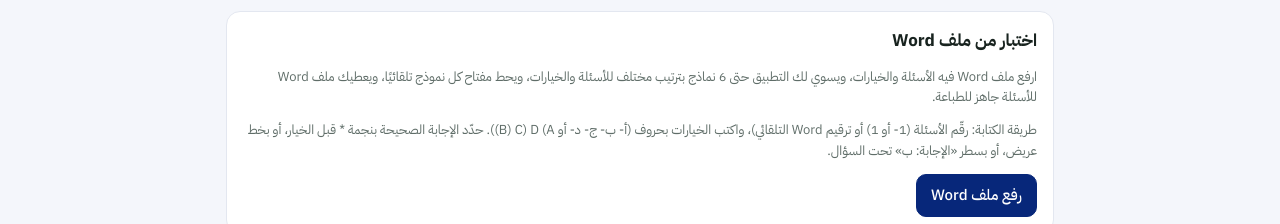
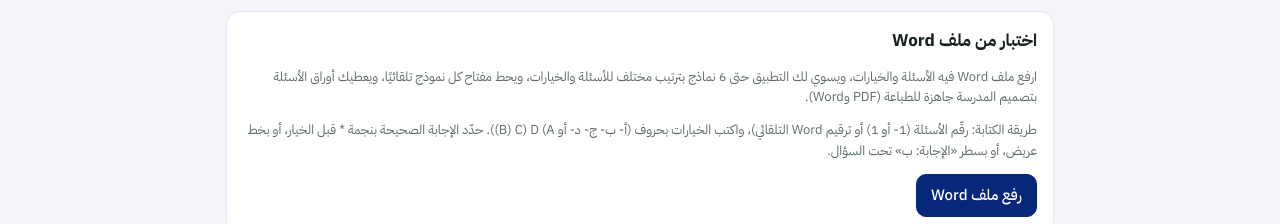
Before and after one commit to diffy-lap/02, a plain HTML site: page grade/index.html in a window 1280 px wide. Shown: the part 320-544 px from the top of the page. Drawn offline with nearby package versions, Linux system fonts and the light colour scheme.

Commit message:
Grading: home text mentions PDF question papers
Co-Authored-By: Claude Opus 5.5 <noreply@anthropic.com>
Claude-Session: https://claude.ai/code/session_017Smvc7MBJKdFRLvrkXmQ4h

```diff
--- a/grade/index.html
+++ b/grade/index.html
@@ -445,7 +445,7 @@ function homeHTML(){
     ${storageNote()}
     <div class="card"><h2>الاختبارات</h2><div class="examlist">${list||'<p class="muted">ما فيه اختبارات بعد. أنشئ أول اختبار من الأسفل.</p>'}</div></div>
     <div class="card"><h2>اختبار من ملف Word</h2>
-      <p class="small muted">ارفع ملف Word فيه الأسئلة والخيارات، ويسوي لك التطبيق حتى 6 نماذج بترتيب مختلف للأسئلة والخيارات، ويحط مفتاح كل نموذج تلقائيًا، ويعطيك ملف Word للأسئلة جاهز للطباعة.</p>
+      <p class="small muted">ارفع ملف Word فيه الأسئلة والخيارات، ويسوي لك التطبيق حتى 6 نماذج بترتيب مختلف للأسئلة والخيارات، ويحط مفتاح كل نموذج تلقائيًا، ويعطيك أوراق الأسئلة بتصميم المدرسة جاهزة للطباعة (PDF وWord).</p>
       <p class="small muted">طريقة الكتابة: رقّم الأسئلة (1- أو 1) أو ترقيم Word التلقائي)، واكتب الخيارات بحروف (أ- ب- ج- د- أو A) B) C) D)). حدّد الإجابة الصحيحة بنجمة * قبل الخيار، أو بخط عريض، أو بسطر «الإجابة: ب» تحت السؤال.</p>
       <div class="row"><label class="btn pri" for="wordFile">رفع ملف Word</label><input type="file" id="wordFile" accept=".docx" style="display:none"></div></div>
     <div class="card"><h2>اختبار جديد</h2>
```
